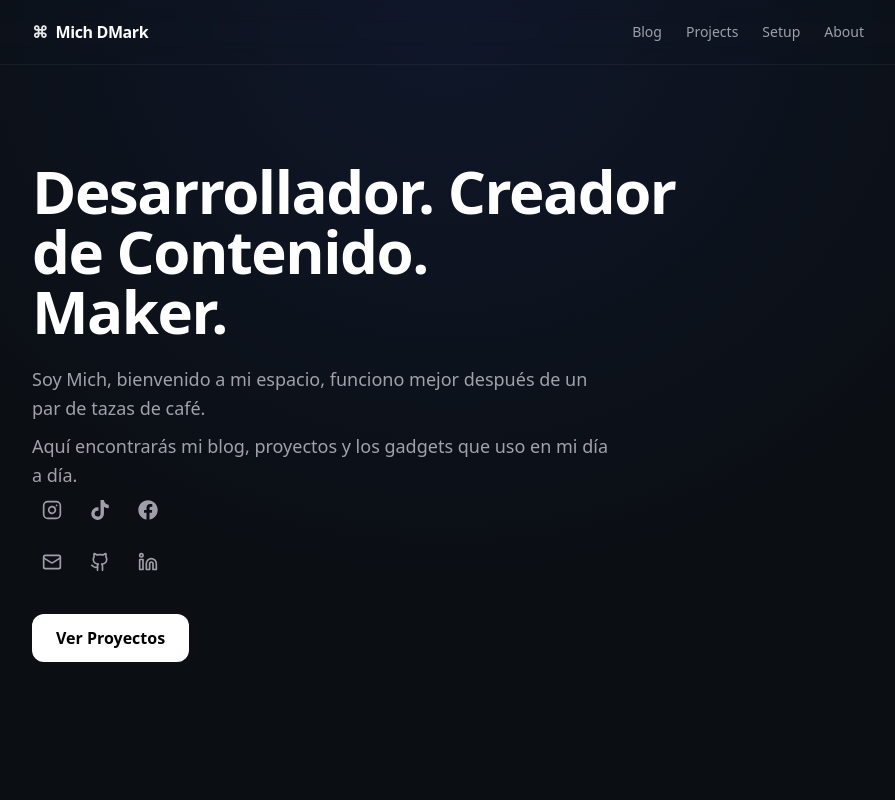
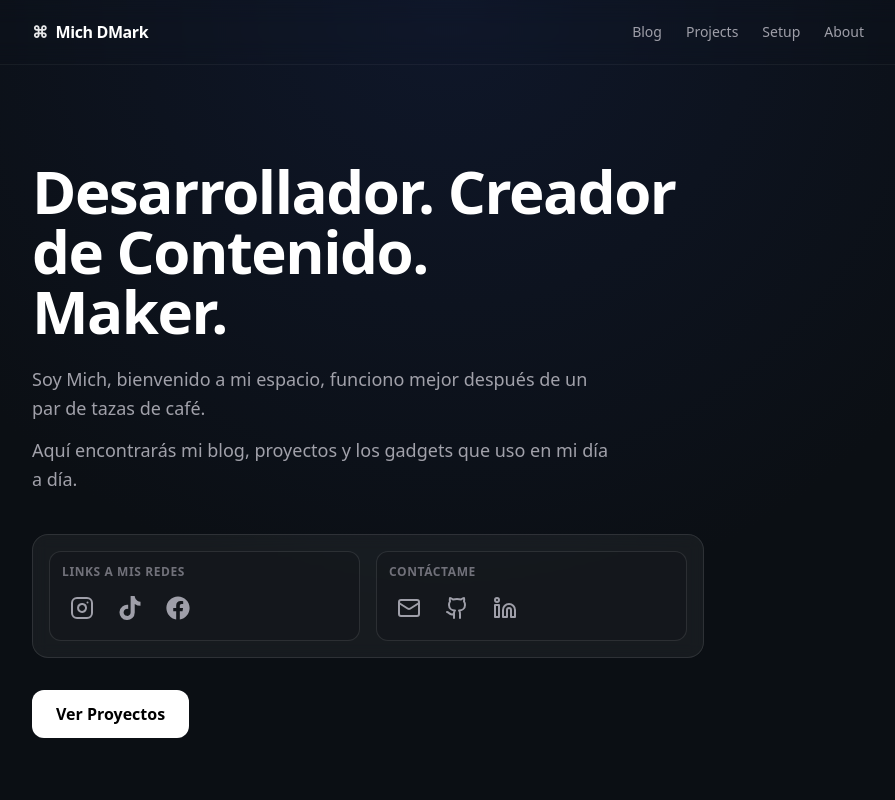
Before and after one commit to MichDMark/michdmark-site, a Next.js app: page / in a window 1280 px wide. Shown: the top 800 px of the page, without its empty margins (192-1087 px from the left). Built offline with nearby package versions, Linux system fonts and the light colour scheme.

Commit message:
mejoras en los bloques de redes sociales, se separan las redes por bloquee de creador y contacto

```diff
--- a/app/page.tsx
+++ b/app/page.tsx
@@ -26,18 +26,35 @@ export default function Home() {
 
             <p className="text-base sm:text-lg text-[var(--muted)] leading-relaxed max-w-xl">
               Soy Mich, bienvenido a mi espacio, funciono mejor después de un par de tazas de café.
-              <span className="block mt-2">
+              <span className="block mt-3">
                 Aquí encontrarás mi blog, proyectos y los gadgets que uso en mi día a día.
               </span>
             </p>
 
-            {/* Redes primero */}
-            <div className="mb-8 space-y-3">
-              <div className="flex items-center gap-3">
-                <SocialLinks group="social" className="gap-2" />
-              </div>
-              <div className="flex items-center gap-3">
-                <SocialLinks group="contact" className="gap-2" />
+            {/* ✅ separación extra del texto hacia los iconos */}
+            <div className="mt-10 mb-8">
+              {/* aquí va el recuadro con labels */}
+            </div>
+
+
+
+            <div className="mt-10 mb-8 rounded-2xl border border-white/10 bg-white/5 p-4 backdrop-blur">
+              <div className="grid gap-4 sm:grid-cols-2">
+                {/* Grupo 1: Creador */}
+                <div className="rounded-xl border border-white/10 bg-black/10 p-3">
+                  <p className="mb-2 text-xs font-bold uppercase tracking-wider text-[var(--muted2)]">
+                    Links a mis redes
+                  </p>
+                  <SocialLinks group="social" className="gap-2" />
+                </div>
+
+                {/* Grupo 2: Contacto */}
+                <div className="rounded-xl border border-white/10 bg-black/10 p-3">
+                  <p className="mb-2 text-xs font-bold uppercase tracking-wider text-[var(--muted2)]">
+                    Contáctame
+                  </p>
+                  <SocialLinks group="contact" className="gap-2" />
+                </div>
               </div>
             </div>
 
--- a/components/SocialLinks.tsx
+++ b/components/SocialLinks.tsx
@@ -9,7 +9,7 @@ interface SocialLinksProps {
 
 export function SocialLinks({
     className,
-    iconSize = 20,
+    iconSize = 24,
     group,
 }: SocialLinksProps) {
     const links = group
```
